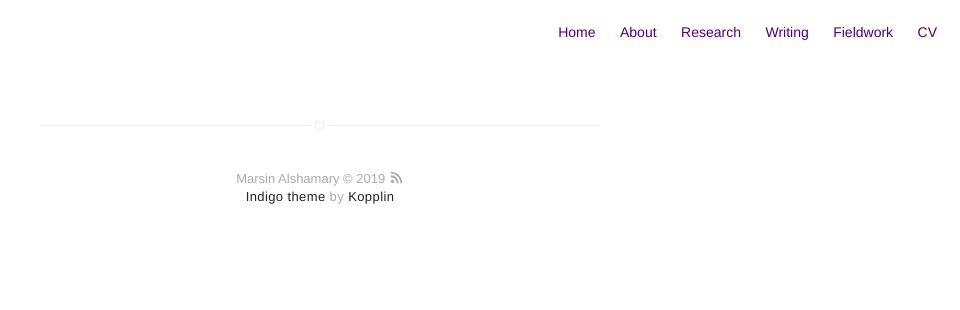
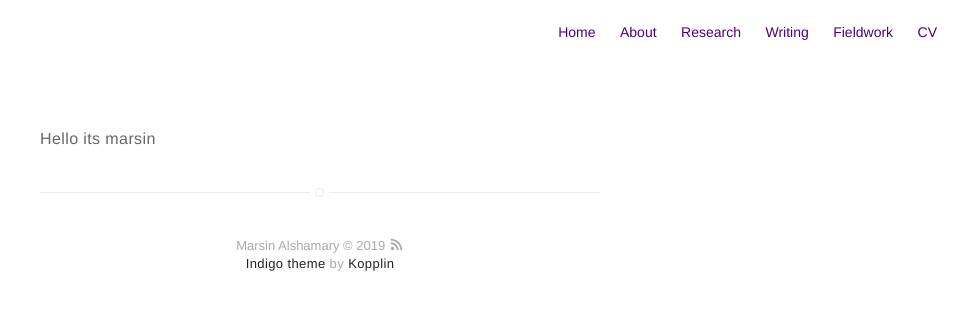
Before and after one commit to malshama/marsinalshamary, a Jekyll site: the page built from research.md, in a window 1280 px wide. Shown: the top 310 px of the page, without its empty margins (320-1280 px from the left). Built offline with Jekyll 4.4.1, drawn with Linux system fonts in a browser that asks for light colours.

Commit message:
Update research.md

```diff
--- a/research.md
+++ b/research.md
@@ -3,4 +3,4 @@ title: Research
 layout: page
 ---
 
-<p></p>
+<p>Hello its marsin</p>
```
